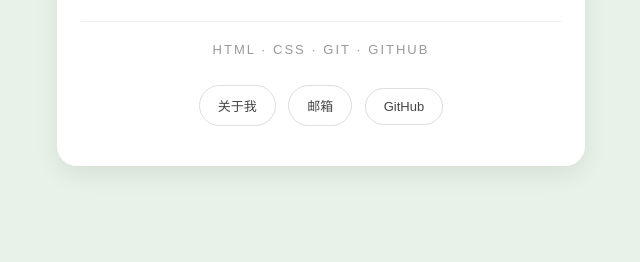
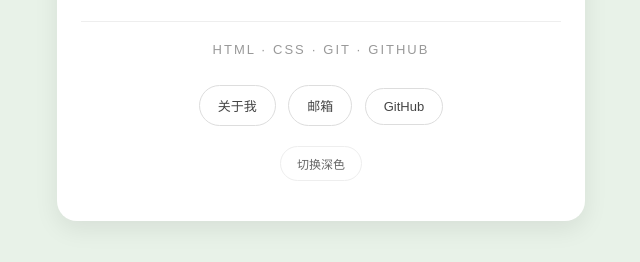
Before and after one commit to chaojikun666/first-hub, a plain HTML site: page index.html in a window 1280 px wide. Shown: the part 318-580 px from the top of the page, without its empty margins (319-959 px from the left). Drawn offline with Linux system fonts and the light colour scheme.

Commit message:
feat:增加深色模式切换的按钮(第一行 JS)

```diff
--- a/index.html
+++ b/index.html
@@ -17,6 +17,17 @@
             <a href="mailto:你的真实邮箱@qq.com">邮箱</a>
             <a href="https://github.com/chaojikun666" target="_blank">GitHub</a>
         </div>
+            <button class="theme-toggle" id="theme-toggle">切换深色</button>
     </div>
+       <script>
+        // ① 找到那个按钮，起个名字记住它
+        const btn = document.querySelector('#theme-toggle');
+
+        // ② 告诉它：被点了就执行后面这段
+        btn.addEventListener('click', function () {
+            // ③ 给 <html> 加上/去掉 dark 这个 class
+            document.documentElement.classList.toggle('dark');
+        });
+    </script>
 </body>
 </html>
--- a/style.css
+++ b/style.css
@@ -117,6 +117,25 @@ h1 {
     border-color: var(--btn-hover-bg);
 }
 
+/* ========== 主题切换按钮 ========== */
+.theme-toggle {
+    margin-top: 20px;
+    padding: 8px 16px;
+    font-size: 12px;
+    font-family: inherit;
+    color: var(--text-sub);
+    background-color: transparent;
+    border: 1px solid var(--line);
+    border-radius: 999px;
+    cursor: pointer;
+    transition: all 0.2s;
+}
+
+.theme-toggle:hover {
+    color: var(--text);
+    border-color: var(--text-dim);
+}
+
 /* ========== 手机适配 ========== */
 @media (max-width: 520px) {
     .card {
@@ -135,9 +154,8 @@ h1 {
     }
 }
 
-/* ========== 暗色模式 ========== */
-@media (prefers-color-scheme: dark) {
-    :root {
+/* ========== 深色模式（手动切换） ========== */
+:root.dark {
     --bg: #12161a;
     --card-bg: #1c2228;
     --text: #f2f2f2;
@@ -153,4 +171,3 @@ h1 {
 
     --shadow: 0 8px 24px rgba(0, 0, 0, 0.5);
 }
-}
```
Lines whose indentation alone changed are shown as unchanged.
